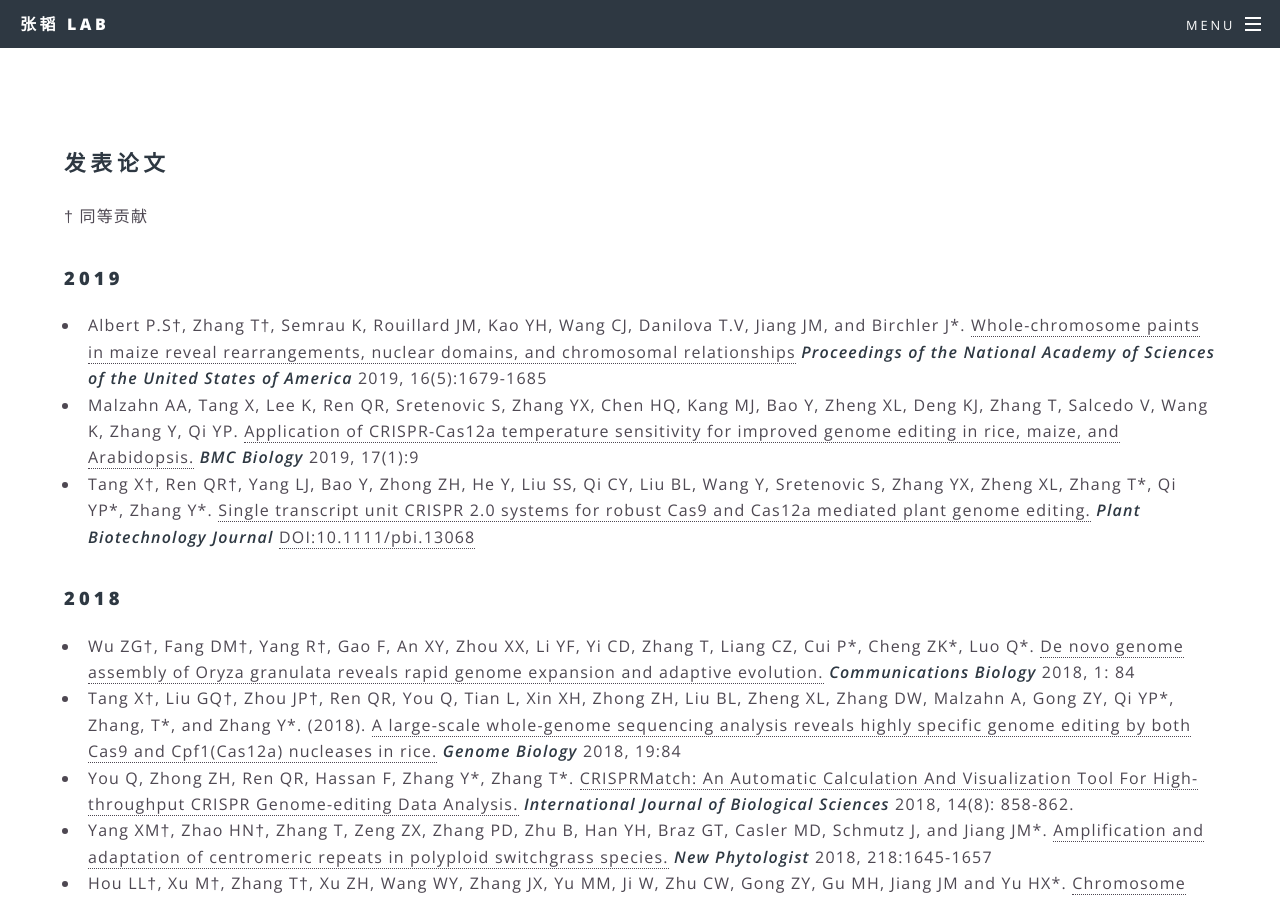
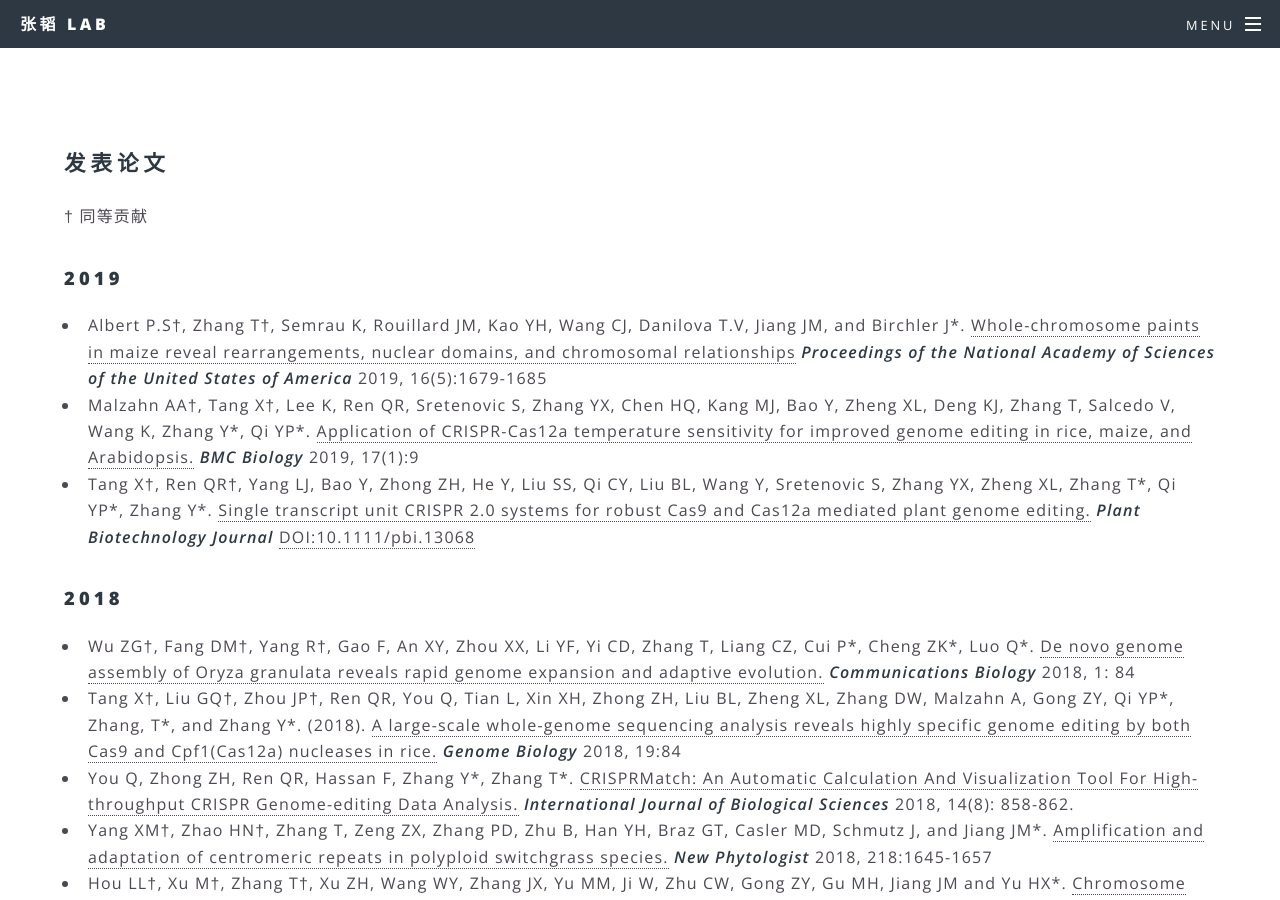
Before and after one commit to zhangtaolab/zhangtaolab.github.io, a Jekyll site: the page built from _pages/publication.md, in a window 1280 px wide and 900 px high. Built offline with Jekyll 4.4.1, drawn with Linux system fonts in a browser that asks for light colours.

Commit message:
update BMC

```diff
--- a/_pages/publication.md
+++ b/_pages/publication.md
@@ -7,7 +7,7 @@ title: 发表论文
 
 ### 2019
 - Albert P.S†, Zhang T†, Semrau K, Rouillard JM, Kao YH, Wang CJ, Danilova T.V, Jiang JM, and Birchler J\*. [Whole-chromosome paints in maize reveal rearrangements, nuclear domains, and chromosomal relationships](https://www.pnas.org/content/116/5/1679) _**Proceedings of the National Academy of Sciences of the United States of America**_ 2019, 16(5):1679-1685
-- Malzahn AA, Tang X, Lee K, Ren QR, Sretenovic S, Zhang YX, Chen HQ, Kang MJ, Bao Y, Zheng XL, Deng KJ, Zhang T, Salcedo V, Wang K, Zhang Y, Qi YP. [Application of CRISPR-Cas12a temperature sensitivity for improved genome editing in rice, maize, and Arabidopsis.](https://rdcu.be/bjyiQ) _**BMC Biology**_ 2019, 17(1):9
+- Malzahn AA†, Tang X†, Lee K, Ren QR, Sretenovic S, Zhang YX, Chen HQ, Kang MJ, Bao Y, Zheng XL, Deng KJ, Zhang T, Salcedo V, Wang K, Zhang Y\*, Qi YP\*. [Application of CRISPR-Cas12a temperature sensitivity for improved genome editing in rice, maize, and Arabidopsis.](https://rdcu.be/bjyiQ) _**BMC Biology**_ 2019, 17(1):9
 - Tang X†, Ren QR†, Yang LJ, Bao Y, Zhong ZH, He Y, Liu SS, Qi CY, Liu BL, Wang Y, Sretenovic S, Zhang YX, Zheng XL, Zhang T\*, Qi YP\*, Zhang Y\*. [Single transcript unit CRISPR 2.0 systems for robust Cas9 and Cas12a mediated plant genome editing.](https://onlinelibrary.wiley.com/doi/abs/10.1111/pbi.13068) _**Plant Biotechnology Journal**_ [DOI:10.1111/pbi.13068](https://doi.org/10.1111/pbi.13068)
 
 ### 2018
```
